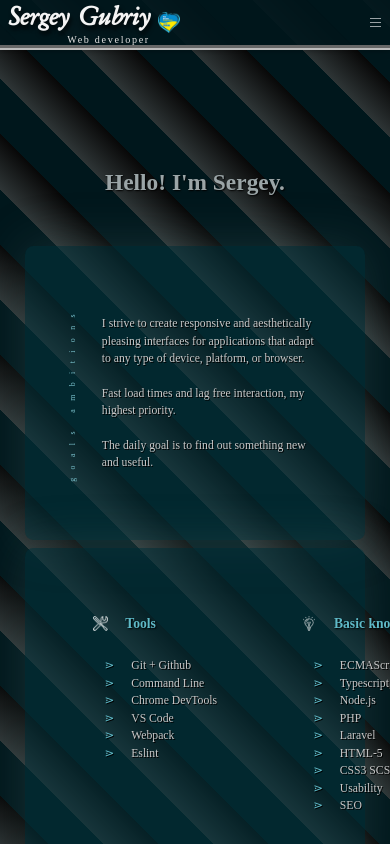
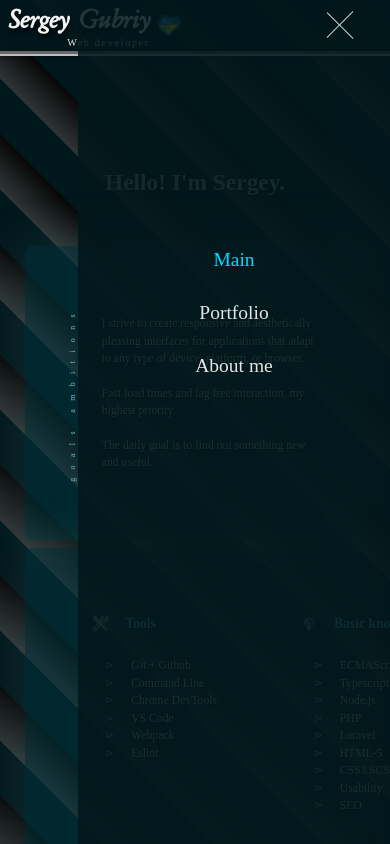
Before and after one commit to perseus-sergey/My-cv, a website built with webpack: page src/template.html in a window 390 px wide. Both pictures are taken after a click on the element 375 px from the left and 22 px from the top of the page. Shown: the top 844 px of the page. Built offline with nearby package versions, Linux system fonts and the light colour scheme.

Commit message:
docs: add right menu for mobile

```diff
--- a/src/app/app.ts
+++ b/src/app/app.ts
@@ -1,5 +1,5 @@
 import { constantsClasses, constantsLinks, constantsTexts } from '../common/constants';
-import { generateDomElement } from '../common/utilites';
+import { cleanClass, generateDomElement } from '../common/utilites';
 
 const {
   LOGO_TEXT,
@@ -17,6 +17,7 @@ const {
   LOGO,
   LOGO_WRAP,
   ACTIVE_LINK,
+  ACTIVE,
   HEADER,
   SWU_IMG,
   MENU_BTN_WRAP,
@@ -42,7 +43,11 @@ export class App {
 
   private menuPortfolio!: HTMLAnchorElement;
 
-  private minuAbout!: HTMLAnchorElement;
+  private menuAbout!: HTMLAnchorElement;
+
+  private navMenu!: HTMLAnchorElement;
+
+  private menuBtnWrap!: HTMLAnchorElement;
 
   public start(): void {
     this.renderHeaeder();
@@ -52,6 +57,7 @@ export class App {
 
   private addListners(): void {
     this.observeHeadMenu();
+    document.addEventListener('click', this.documentClickHandler.bind(this));
   }
 
   private observeHeadMenu(): void {
@@ -62,9 +68,9 @@ export class App {
           [
             this.menuMain,
             this.menuPortfolio,
-            this.minuAbout,
+            this.menuAbout,
           ].forEach((menuElem) => {
-            menuElem.classList.toggle(ACTIVE_LINK, menuElem.href.split('#')[1] === entrie.target.id);
+            menuElem.classList.toggle(cleanClass(ACTIVE_LINK), menuElem.href.split('#')[1] === entrie.target.id);
           });
         }
       });
@@ -78,6 +84,23 @@ export class App {
     ].forEach((element) => observer.observe(element));
   }
 
+  private documentClickHandler(event: Event): void {
+    const targ = event.target as HTMLElement;
+    if (targ.closest(MENU_BTN_WRAP)) this.menuBtnClicked();
+    else if (targ.closest(`${HEADER_MENU} a`)) this.closeMenu();
+  }
+
+  private menuBtnClicked(): void {
+    this.navMenu.classList.toggle(cleanClass(ACTIVE));
+    this.menuBtnWrap.classList.toggle(cleanClass(ACTIVE));
+    // this.navMenu.classList.toggle(ACTIVE, !this.navMenu.classList.contains(ACTIVE))
+  }
+
+  private closeMenu(): void {
+    this.navMenu.classList.remove(cleanClass(ACTIVE));
+    this.menuBtnWrap.classList.remove(cleanClass(ACTIVE));
+  }
+
   private renderHeaeder(): void {
     this.header = generateDomElement('header', null, null, HEADER);
     const logoAndSwuImgWrap = generateDomElement('div', null, this.header, LOGO_WRAP);
@@ -87,16 +110,16 @@ export class App {
     const swuImg: HTMLImageElement = generateDomElement('img', '', logoAndSwuImgWrap, SWU_IMG);
     swuImg.alt = SWU_IMG_ALT;
     swuImg.src = SWU_IMG_PATH;
-    const menuBtnWrap = generateDomElement('div', null, this.header, MENU_BTN_WRAP);
-    generateDomElement('div', null, menuBtnWrap, MENU_BTN);
-    const nav = generateDomElement('nav', null, this.header, MENU);
-    const menuHeader = generateDomElement('div', null, nav, HEADER_MENU);
+    this.menuBtnWrap = generateDomElement('div', null, this.header, MENU_BTN_WRAP);
+    generateDomElement('div', null, this.menuBtnWrap, MENU_BTN);
+    this.navMenu = generateDomElement('nav', null, this.header, MENU);
+    const menuHeader = generateDomElement('div', null, this.navMenu, HEADER_MENU);
     this.menuMain = generateDomElement('a', MENU_LINK_MAIN, menuHeader);
     this.menuMain.href = ID_MAIN;
     this.menuPortfolio = generateDomElement('a', MENU_LINK_PORTFOLIO, menuHeader);
     this.menuPortfolio.href = ID_PORTFOLIO;
-    this.minuAbout = generateDomElement('a', MENU_LINK_ABOUT, menuHeader);
-    this.minuAbout.href = ID_ABOUT;
+    this.menuAbout = generateDomElement('a', MENU_LINK_ABOUT, menuHeader);
+    this.menuAbout.href = ID_ABOUT;
     document.body.prepend(this.header);
   }
 
--- a/src/common/constants.ts
+++ b/src/common/constants.ts
@@ -18,7 +18,8 @@ export const constantsClasses = {
   ID_PORTFOLIO: '#portfolio',
   LOGO: '.logo',
   LOGO_WRAP: '.logo-wrapper',
-  ACTIVE_LINK: 'active-link',
+  ACTIVE_LINK: '.active-link',
+  ACTIVE: '.active',
   HEADER: '.header',
   SWU_IMG: '.swu-img',
   MAIN: '.main',
--- a/src/common/utilites.ts
+++ b/src/common/utilites.ts
@@ -26,4 +26,5 @@ export const generateDomElement = <T extends HTMLElement>(
   return element;
 };
 
+export const cleanClass = (className: string): string => className.split('.')[1];
 export const delay = (ms = 1000): Promise<void> => new Promise((res) => { setTimeout(res, ms); });
--- a/src/style/_style.scss
+++ b/src/style/_style.scss
@@ -124,11 +124,11 @@ header {
     display: none;
     flex-direction: column;
     justify-content: center;
-    margin-right: 0;
+    margin-right: 2vh;
     margin-left: auto;
-    height: 4vw;
+    height: 6vh;
     padding: 0.4vw 0.2vw;
-    opacity: 0.6;
+    opacity: 0.8;
     cursor: pointer;
     z-index: 222222;
 
@@ -142,7 +142,7 @@ header {
 
     .menu-btn {
       height: 0.3vw;
-      width: 2.9vw;
+      width: 4.4vh;
       background: rgb(255, 255, 255);
       transition: all 0.15s ease-out;
       position: relative;
@@ -158,12 +158,12 @@ header {
       }
 
       &:before {
-        top: -1vw;
+        top: -1.5vh;
         transform-origin: left;
       }
 
       &:after {
-        top: 1vw;
+        top: 1.5vh;
         transform-origin: left;
       }
     }
@@ -229,7 +229,7 @@ header {
     right: 0;
     width: 80vw;
     height: 100%;
-    background-color: #113311;
+    background-color: #02171bde;
     transform: translateX(200%);
   }
 
@@ -237,6 +237,10 @@ header {
     visibility: visible;
     transform: translateX(0);
     z-index: 2;
+
+    & .menu__header a {
+      font-size: 5vw;
+    }
   }
 
   a {
```
